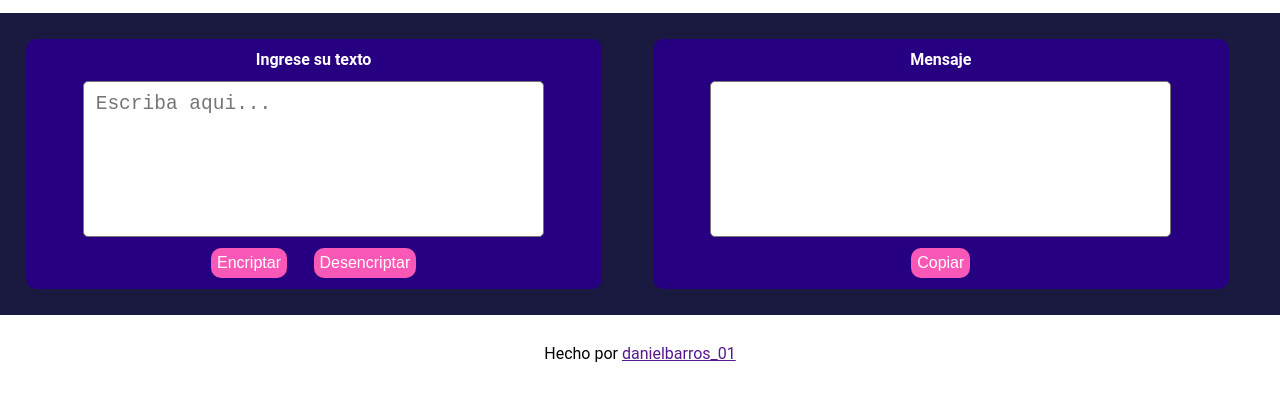
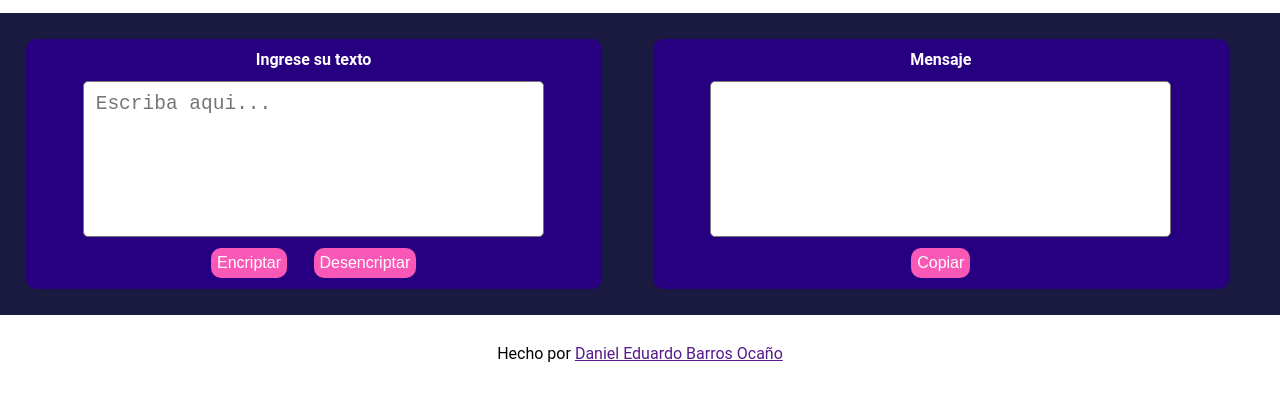
Before and after one commit to danielbarros01/Encriptador, a plain HTML site: page index.html in a window 1280 px wide. Shown: the part 76-476 px from the top of the page. Drawn offline with Linux system fonts and the light colour scheme.

Commit message:
cambie el footer

```diff
--- a/index.html
+++ b/index.html
@@ -40,7 +40,7 @@
 
 	<footer>
 
-		<p>Hecho por <a href="">danielbarros_01</a></p>
+		<p>Hecho por <a href="">Daniel Eduardo Barros Ocaño</a></p>
 
 	</footer>
 
```
